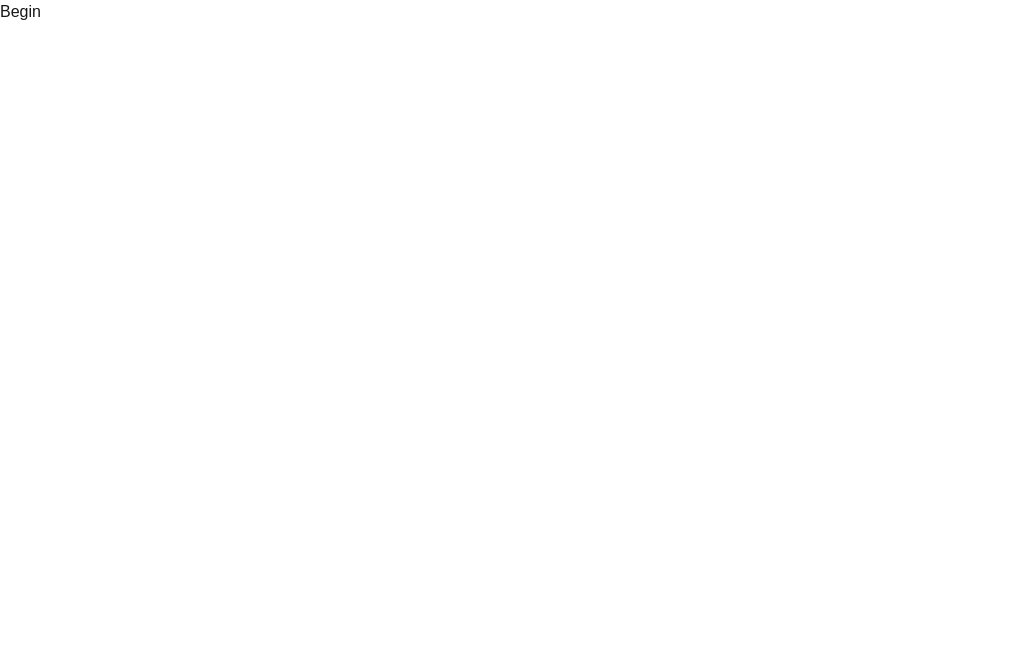
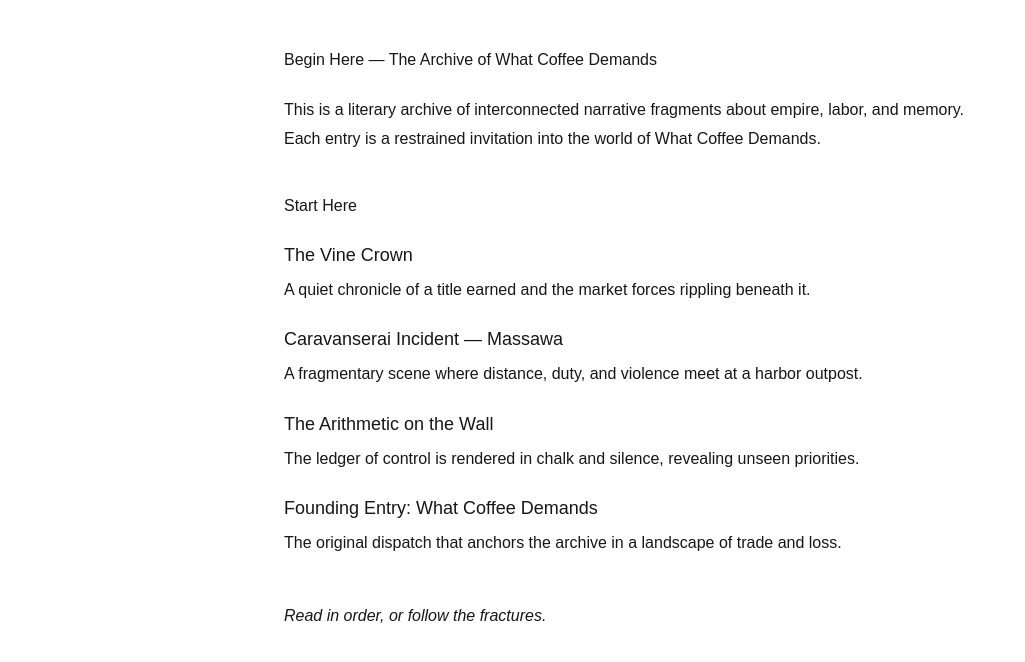
Before and after one commit to dwoods360-cyber/wdblackwoods-site, a Next.js app: page /begin in a window 1280 px wide. Shown: the top 662 px of the page, without its empty margins (0-1025 px from the left). Built offline with nearby package versions, Linux system fonts and the light colour scheme.

Commit message:
Build /begin narrative entry page for W.D. Blackwoods

```diff
--- a/app/begin/page.tsx
+++ b/app/begin/page.tsx
@@ -1,7 +1,59 @@
 export default function BeginPage() {
   return (
-    <main>
-      <h1>Begin</h1>
+    <main style={{ maxWidth: "760px", margin: "0 auto", padding: "48px 24px" }}>
+      <h1>Begin Here — The Archive of What Coffee Demands</h1>
+
+      <p style={{ marginTop: "24px", lineHeight: 1.8 }}>
+        This is a literary archive of interconnected narrative fragments about empire,
+        labor, and memory. Each entry is a restrained invitation into the world of
+        What Coffee Demands.
+      </p>
+
+      <section style={{ marginTop: "40px" }}>
+        <h2>Start Here</h2>
+
+        <ul style={{ listStyle: "none", padding: 0, marginTop: "24px", display: "grid", gap: "24px" }}>
+          <li>
+            <a href="#vine-crown" style={{ fontSize: "18px", textDecoration: "none" }}>
+              The Vine Crown
+            </a>
+            <p style={{ margin: "8px 0 0", lineHeight: 1.6 }}>
+              A quiet chronicle of a title earned and the market forces rippling beneath it.
+            </p>
+          </li>
+
+          <li>
+            <a href="#caravanserai" style={{ fontSize: "18px", textDecoration: "none" }}>
+              Caravanserai Incident — Massawa
+            </a>
+            <p style={{ margin: "8px 0 0", lineHeight: 1.6 }}>
+              A fragmentary scene where distance, duty, and violence meet at a harbor outpost.
+            </p>
+          </li>
+
+          <li>
+            <a href="#arithmetic" style={{ fontSize: "18px", textDecoration: "none" }}>
+              The Arithmetic on the Wall
+            </a>
+            <p style={{ margin: "8px 0 0", lineHeight: 1.6 }}>
+              The ledger of control is rendered in chalk and silence, revealing unseen priorities.
+            </p>
+          </li>
+
+          <li>
+            <a href="#founding-entry" style={{ fontSize: "18px", textDecoration: "none" }}>
+              Founding Entry: What Coffee Demands
+            </a>
+            <p style={{ margin: "8px 0 0", lineHeight: 1.6 }}>
+              The original dispatch that anchors the archive in a landscape of trade and loss.
+            </p>
+          </li>
+        </ul>
+      </section>
+
+      <p style={{ marginTop: "48px", fontStyle: "italic" }}>
+        Read in order, or follow the fractures.
+      </p>
     </main>
   );
 }
```
